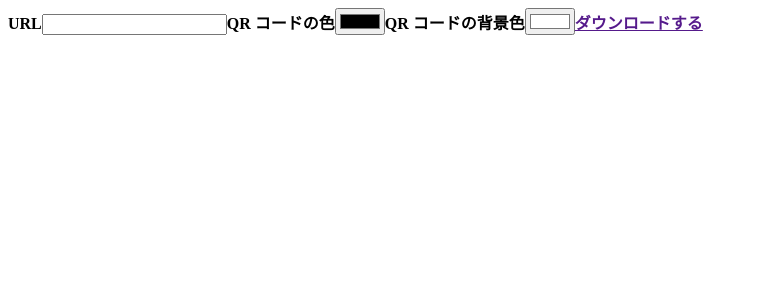
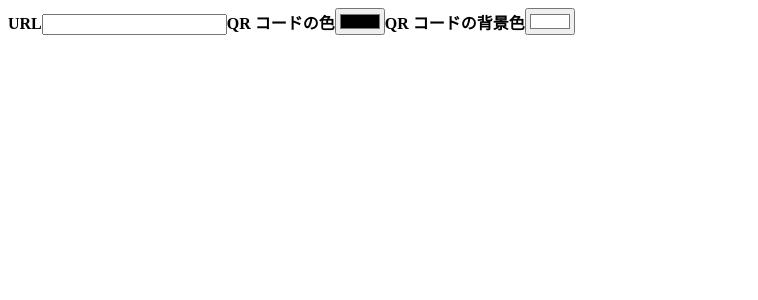
Before and after one commit to comame/qrcode-maker, a React app: page / in a window 1280 px wide. Shown: the top 300 px of the page, without its empty margins (0-758 px from the left). Built offline with nearby package versions, Linux system fonts and the light colour scheme.

Commit message:
ダウンロードボタンの非表示設定

```diff
--- a/src/app.tsx
+++ b/src/app.tsx
@@ -15,11 +15,6 @@ const App: React.FC = () =>{
             main: mainColorRef.current?.value ?? '#ffffff'
         })
         setDataURI(code)
-    }
-    const onClick = (e: React.MouseEvent) => {
-        if (dataURI == '') {
-            e.preventDefault()
-        }
     }
 
     const backgroundColorRef = useRef<HTMLInputElement>(null)
@@ -39,8 +34,10 @@ const App: React.FC = () =>{
             QR コードの背景色
             <input type='color' onInput={ onChange } ref={ backgroundColorRef } defaultValue='#ffffff'></input>
         </label>
-        <img src={ dataURI }></img>
-        <a download={ dataURI } href={ dataURI } onClick={ onClick } data-disabled={ dataURI === '' }>ダウンロードする</a>
+        { dataURI != '' && <>
+            <img src={ dataURI }></img>
+            <a download={ dataURI } href={ dataURI }>ダウンロードする</a>
+        </>}
     </div>
 }
 
```
Also changed, not shown: 2 other files (tests, documents, lock files or other folders).
